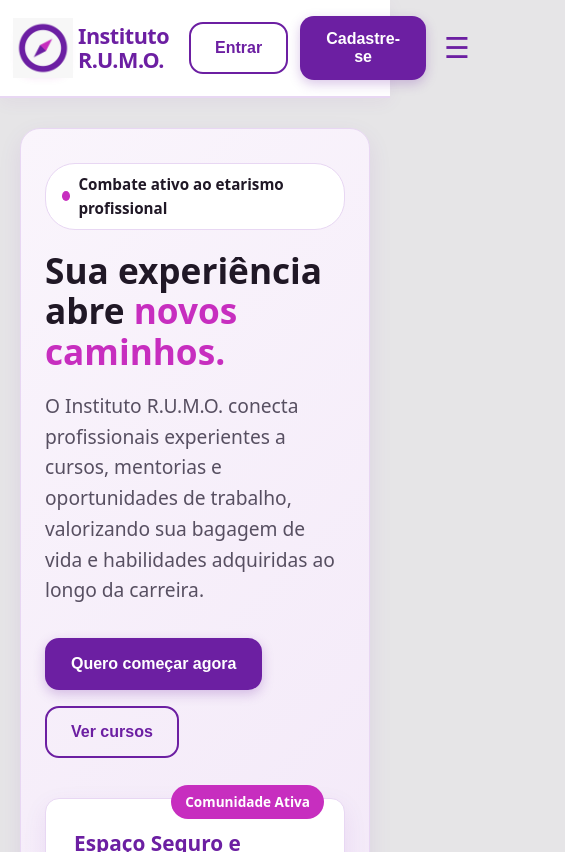
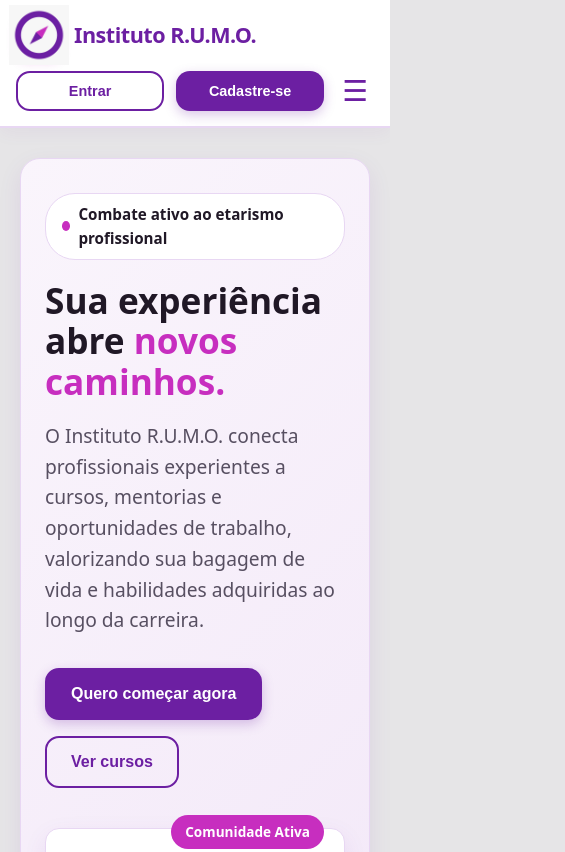
Before and after one commit to adriegomes/Instituto-RUMO, a plain HTML site: page index.html in a window 390 px wide. Shown: the top 852 px of the page, 565 px wide, since content can reach past the window. Drawn offline with Linux system fonts and the light colour scheme.

Commit message:
Adicionando responsividade

```diff
--- a/style.css
+++ b/style.css
@@ -1147,3 +1147,63 @@ footer.main-footer {
         font-size: 2.2rem;
     }
 }
+
+/* ===== Ajustes de responsividade ===== */
+
+@media (max-width: 1100px) {
+    .hero-title {
+        font-size: 2.2rem;
+    }
+}
+
+/* ===== Ajustes de responsividade ===== */
+@media (max-width: 992px) {
+
+}
+
+@media (max-width: 600px) {
+
+}
+
+/* ===== Correção de overflow ===== */
+.hero-banner > *,
+.dashboard-grid > *,
+.profile-layout > *,
+.footer-container > * {
+    min-width: 0;
+}
+
+@media (max-width: 600px) {
+    html,
+    body {
+        max-width: 100%;
+        overflow-x: hidden;
+    }
+
+    .header-container {
+        flex-wrap: wrap;
+        gap: 10px 12px;
+        padding: 12px 16px;
+    }
+
+    .brand-logo {
+        min-width: 0;
+        flex: 1 1 100%;
+    }
+
+    .logo-badge {
+        flex-shrink: 0;
+    }
+
+    .user-actions {
+        width: 100%;
+        justify-content: space-between;
+    }
+
+    .user-actions .btn {
+        flex: 1;
+        padding: 8px 12px;
+        min-height: 40px;
+        font-size: 0.9rem;
+    }
+}
```
